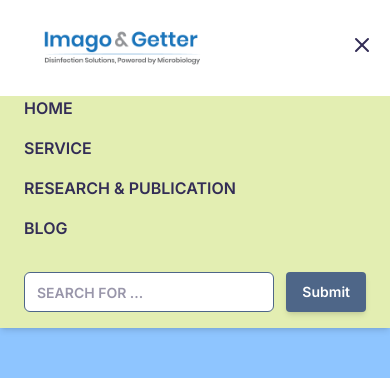
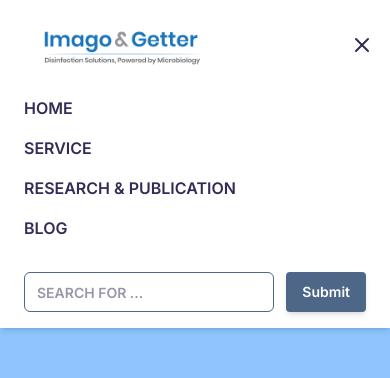
Before and after one commit to Tabbie05/imagogetter-reactjs, a React (Vite) app in the folder imago-getter/: page / in a window 390 px wide. Both pictures are taken after a click on the button 362 px from the left and 45 px from the top of the page. Shown: the top 378 px of the page. Built offline with nearby package versions, Linux system fonts and the light colour scheme.

Commit message:
made responsive

```diff
--- a/imago-getter/src/Components/Main.jsx
+++ b/imago-getter/src/Components/Main.jsx
@@ -54,7 +54,7 @@ const Main = () => {
           loop={false}
           controls={false}
           playsInline
-          className={`w-full h-[200px] sm:h-[400px] md:h-[900px] object-cover transition-opacity duration-500 ${
+          className={`w-full h-[600px] sm:h-[400px] md:h-[900px] object-cover transition-opacity duration-500 ${
             fade ? "opacity-100" : "opacity-0"
           }`}
         />
--- a/imago-getter/src/Components/Navbar.jsx
+++ b/imago-getter/src/Components/Navbar.jsx
@@ -57,7 +57,7 @@ const Navbar = () => {
 
       {/* Mobile Nav */}
       {menuOpen && (
-        <div className="lg:hidden px-6 pb-4 bg-[#E3EEB2]">
+        <div className="lg:hidden px-6 pb-4 ">
           <div className="flex flex-col gap-4 font-semibold text-[#332D56]">
             <span className="hover:text-[#71C0BB] transition">HOME</span>
             <span className="hover:text-[#71C0BB] transition">SERVICE</span>
```
Also changed, not shown: 1 other file (tests, documents, lock files or other folders).
